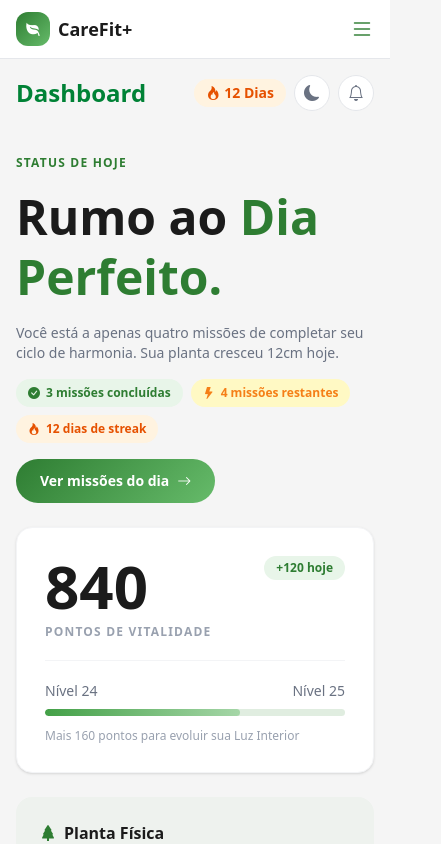
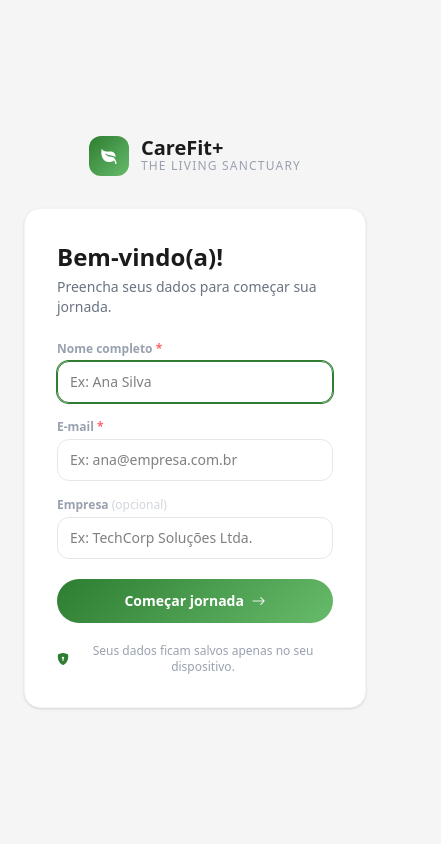
Before and after one commit to Castilho8/Sprint02-WebDev, a React (Vite) app: page / in a window 390 px wide. Shown: the top 844 px of the page, 441 px wide, since content can reach past the window. Built offline with nearby package versions, Linux system fonts and the light colour scheme.

Commit message:
feat:login-page git commit -m feat:login-page git commit -m feat:login-page

```diff
--- a/src/App.jsx
+++ b/src/App.jsx
@@ -4,13 +4,15 @@ import Dashboard from './pages/Dashboard'
 import Missions from './pages/Missions'
 import Profile from './pages/Profile'
 import Store from './pages/Store'
+import Login from './pages/Login'
 import { AvatarProvider } from './context/AvatarContext'
 import { ThemeProvider } from './context/ThemeContext'
+import { AuthProvider, useAuth } from './context/AuthContext'
 
-export default function App() {
+function AppContent() {
+  const { user } = useAuth()
+  if (!user) return <Login />
   return (
-    <ThemeProvider>
-    <AvatarProvider>
     <BrowserRouter>
       <Layout>
         <Routes>
@@ -21,6 +23,16 @@ export default function App() {
         </Routes>
       </Layout>
     </BrowserRouter>
+  )
+}
+
+export default function App() {
+  return (
+    <ThemeProvider>
+      <AvatarProvider>
+        <AuthProvider>
+          <AppContent />
+        </AuthProvider>
       </AvatarProvider>
     </ThemeProvider>
   )
--- a/src/components/layout/Sidebar.jsx
+++ b/src/components/layout/Sidebar.jsx
@@ -1,5 +1,6 @@
 import { NavLink } from 'react-router-dom'
 import { useAvatar } from '../../context/AvatarContext'
+import { useAuth } from '../../context/AuthContext'
 
 const navLinks = [
   { to: '/', label: 'Home', icon: 'bi-house-fill' },
@@ -10,6 +11,7 @@ const navLinks = [
 
 export default function Sidebar() {
   const { avatar } = useAvatar()
+  const { user, logout } = useAuth()
   return (
     <aside className="hidden lg:flex flex-col w-64 bg-white dark:bg-slate-900 border-r border-gray-200 dark:border-slate-700 sticky top-0 h-screen">
       {/* Logotipo */}
@@ -57,7 +59,7 @@ export default function Sidebar() {
             style={{ width: 32, height: 32, border: '2px solid #66bb6a' }}
           />
           <div>
-            <div className="text-sm font-bold text-[#1b1b1b] dark:text-slate-100">Bruno Silva</div>
+            <div className="text-sm font-bold text-[#1b1b1b] dark:text-slate-100">{user?.nome || 'Usuário'}</div>
             <div className="text-xs text-gray-400 dark:text-slate-500">Nível 12 · Guerreiro</div>
           </div>
         </div>
@@ -67,6 +69,12 @@ export default function Sidebar() {
         <div className="w-full rounded-full overflow-hidden" style={{ height: 10, background: '#334155' }}>
           <div className="h-full rounded-full" style={{ width: '74%', background: 'linear-gradient(90deg, #2e7d32, #a5d6a7)' }} />
         </div>
+        <button
+          onClick={logout}
+          className="mt-2 w-full flex items-center justify-center gap-1.5 py-1.5 rounded-full text-xs font-semibold text-gray-400 dark:text-slate-500 hover:text-red-500 dark:hover:text-red-400 hover:bg-red-50 dark:hover:bg-red-900/20 transition-colors"
+        >
+          <i className="bi bi-box-arrow-right" /> Sair
+        </button>
       </div>
     </aside>
   )
--- /dev/null
+++ b/src/context/AuthContext.jsx
@@ -0,0 +1,38 @@
+import { createContext, useContext, useState } from 'react'
+
+const AuthContext = createContext()
+
+export function AuthProvider({ children }) {
+  const [user, setUser] = useState(() => {
+    const stored = localStorage.getItem('carefit_user')
+    return stored ? JSON.parse(stored) : null
+  })
+
+  const login = ({ nome, email, empresa }) => {
+    const memberSince = new Date()
+      .toLocaleDateString('pt-BR', { month: 'short', year: 'numeric' })
+      .replace(/^\w/, c => c.toUpperCase())
+    const userData = { nome, email, empresa, telefone: '', nascimento: '', memberSince }
+    localStorage.setItem('carefit_user', JSON.stringify(userData))
+    setUser(userData)
+  }
+
+  const logout = () => {
+    localStorage.removeItem('carefit_user')
+    setUser(null)
+  }
+
+  const updateUser = (fields) => {
+    const updated = { ...user, ...fields }
+    localStorage.setItem('carefit_user', JSON.stringify(updated))
+    setUser(updated)
+  }
+
+  return (
+    <AuthContext.Provider value={{ user, login, logout, updateUser }}>
+      {children}
+    </AuthContext.Provider>
+  )
+}
+
+export const useAuth = () => useContext(AuthContext)
--- a/src/pages/Dashboard.jsx
+++ b/src/pages/Dashboard.jsx
@@ -3,6 +3,7 @@ import { Link } from 'react-router-dom'
 import TopBar from '../components/ui/TopBar'
 import Modal from '../components/ui/Modal'
 import { useTheme } from '../context/ThemeContext'
+import { useAuth } from '../context/AuthContext'
 
 const MONITORING_QUESTIONS = [
   { id: 'bemestar', label: 'Como está seu nível de bem-estar geral?', shortLabel: 'Bem-estar', inverted: false, lowLabel: 'Muito baixo', highLabel: 'Muito alto' },
@@ -78,6 +79,8 @@ export default function Dashboard() {
   }
 
   const { dark } = useTheme()
+  const { user } = useAuth()
+  const firstName = user?.nome?.split(' ')[0] || ''
   const q = MONITORING_QUESTIONS[currentQ]
   const riskInfo = wellnessScore !== null ? getWellnessRisk(wellnessScore) : null
 
@@ -89,6 +92,11 @@ export default function Dashboard() {
       <div className="grid grid-cols-1 lg:grid-cols-5 gap-6 items-start">
         <div className="lg:col-span-3 flex flex-col gap-4">
           <div className="text-xs font-bold text-[#2e7d32] uppercase tracking-widest">Status de Hoje</div>
+          {firstName && (
+            <div className="text-sm font-semibold text-gray-500 dark:text-slate-400 -mt-1">
+              Bom dia, {firstName}!
+            </div>
+          )}
           <h2 className="text-5xl font-extrabold text-[#1b1b1b] leading-tight">
             Rumo ao <span className="text-[#2e7d32]">Dia Perfeito.</span>
           </h2>
--- /dev/null
+++ b/src/pages/Login.jsx
@@ -0,0 +1,173 @@
+import { useState } from 'react'
+import { useAuth } from '../context/AuthContext'
+
+export default function Login() {
+  const { login } = useAuth()
+  const [form, setForm] = useState({ nome: '', email: '', empresa: '' })
+  const [errors, setErrors] = useState({})
+
+  const set = (field) => (e) => {
+    setForm(f => ({ ...f, [field]: e.target.value }))
+    setErrors(er => ({ ...er, [field]: '' }))
+  }
+
+  const handleSubmit = (e) => {
+    e.preventDefault()
+    const errs = {}
+    if (!form.nome.trim()) errs.nome = 'Informe seu nome completo.'
+    if (!form.email.trim() || !form.email.includes('@')) errs.email = 'Informe um e-mail válido.'
+    if (Object.keys(errs).length) { setErrors(errs); return }
+    login({ nome: form.nome.trim(), email: form.email.trim(), empresa: form.empresa.trim() })
+  }
+
+  const inputClass = (field) =>
+    `w-full border rounded-xl px-3 py-2.5 text-sm focus:outline-none focus:border-[#2e7d32] focus:ring-1 focus:ring-[#2e7d32] dark:bg-slate-800 dark:text-slate-100 dark:placeholder-slate-500 transition-colors ${
+      errors[field]
+        ? 'border-red-400 bg-red-50 dark:bg-red-900/20 dark:border-red-500'
+        : 'border-gray-200 dark:border-slate-600'
+    }`
+
+  return (
+    <div className="min-h-screen flex">
+
+      {/* Painel esquerdo — branding */}
+      <div
+        className="hidden lg:flex flex-col justify-between w-[45%] p-10"
+        style={{ background: 'linear-gradient(160deg, #1b5e20 0%, #2e7d32 55%, #43a047 100%)' }}
+      >
+        {/* Logo */}
+        <div className="flex items-center gap-3">
+          <div
+            className="flex items-center justify-center rounded-xl shrink-0"
+            style={{ width: 42, height: 42, background: 'rgba(255,255,255,0.2)' }}
+          >
+            <i className="bi bi-leaf-fill text-white text-xl" />
+          </div>
+          <div>
+            <div className="font-extrabold text-xl text-white leading-none">CareFit+</div>
+            <div className="text-xs text-white/50 tracking-widest">THE LIVING SANCTUARY</div>
+          </div>
+        </div>
+
+        {/* Headline + features */}
+        <div>
+          <h1 className="text-4xl font-extrabold text-white leading-tight mb-3">
+            Seu bem-estar<br />começa aqui.
+          </h1>
+          <p className="text-white/70 text-sm mb-8 leading-relaxed">
+            Missões diárias, monitoramento de saúde e recompensas por hábitos saudáveis — tudo em um lugar.
+          </p>
+          <div className="flex flex-col gap-3">
+            {[
+              'Missões diárias personalizadas',
+              'Monitoramento preventivo de saúde',
+              'Recompensas por hábitos saudáveis',
+              'Acompanhamento de bem-estar mental',
+            ].map(f => (
+              <div key={f} className="flex items-center gap-3">
+                <div
+                  className="flex items-center justify-center rounded-full shrink-0"
+                  style={{ width: 22, height: 22, background: 'rgba(255,255,255,0.2)' }}
+                >
+                  <i className="bi bi-check-lg text-white text-xs" />
+                </div>
+                <span className="text-white/85 text-sm">{f}</span>
+              </div>
+            ))}
+          </div>
+        </div>
+
+        <p className="text-white/35 text-xs">© 2026 CareFit+ Wellness. Todos os direitos reservados.</p>
+      </div>
+
+      {/* Painel direito — formulário */}
+      <div className="flex-1 flex flex-col items-center justify-center bg-[#f5f5f5] dark:bg-slate-900 p-6">
+
+        {/* Logo mobile */}
+        <div className="flex lg:hidden items-center gap-3 mb-8">
+          <div
+            className="flex items-center justify-center rounded-xl"
+            style={{ width: 40, height: 40, background: 'linear-gradient(135deg, #2e7d32, #66bb6a)' }}
+          >
+            <i className="bi bi-leaf-fill text-white" />
+          </div>
+          <div>
+            <div className="font-extrabold text-xl text-[#1b1b1b] dark:text-slate-100 leading-none">CareFit+</div>
+            <div className="text-xs text-gray-400 dark:text-slate-500 tracking-widest">THE LIVING SANCTUARY</div>
+          </div>
+        </div>
+
+        {/* Card do formulário */}
+        <div className="w-full max-w-md bg-white dark:bg-slate-800 rounded-2xl border border-gray-100 dark:border-slate-700 shadow-sm p-8">
+          <h2 className="text-2xl font-extrabold text-[#1b1b1b] dark:text-slate-100 mb-1">
+            Bem-vindo(a)!
+          </h2>
+          <p className="text-sm text-gray-500 dark:text-slate-400 mb-6">
+            Preencha seus dados para começar sua jornada.
+          </p>
+
+          <form onSubmit={handleSubmit} className="flex flex-col gap-4">
+
+            {/* Nome */}
+            <div>
+              <label className="text-xs font-semibold text-gray-400 dark:text-slate-400 mb-1 block">
+                Nome completo <span className="text-red-400">*</span>
+              </label>
+              <input
+                className={inputClass('nome')}
+                placeholder="Ex: Ana Silva"
+                value={form.nome}
+                onChange={set('nome')}
+                autoFocus
+              />
+              {errors.nome && <p className="text-xs text-red-500 mt-1">{errors.nome}</p>}
+            </div>
+
+            {/* Email */}
+            <div>
+              <label className="text-xs font-semibold text-gray-400 dark:text-slate-400 mb-1 block">
+                E-mail <span className="text-red-400">*</span>
+              </label>
+              <input
+                type="email"
+                className={inputClass('email')}
+                placeholder="Ex: ana@empresa.com.br"
+                value={form.email}
+                onChange={set('email')}
+              />
+              {errors.email && <p className="text-xs text-red-500 mt-1">{errors.email}</p>}
+            </div>
+
+            {/* Empresa */}
+            <div>
+              <label className="text-xs font-semibold text-gray-400 dark:text-slate-400 mb-1 block">
+                Empresa <span className="text-gray-300 dark:text-slate-600 font-normal">(opcional)</span>
+              </label>
+              <input
+                className={inputClass('empresa')}
+                placeholder="Ex: TechCorp Soluções Ltda."
+                value={form.empresa}
+                onChange={set('empresa')}
+              />
+            </div>
+
+            <button
+              type="submit"
+              className="w-full py-3 rounded-full text-sm font-bold text-white mt-1 hover:opacity-90 transition-opacity"
+              style={{ background: 'linear-gradient(135deg, #2e7d32, #66bb6a)' }}
+            >
+              Começar jornada <i className="bi bi-arrow-right ms-1" />
+            </button>
+
+          </form>
+
+          <p className="text-xs text-gray-400 dark:text-slate-500 text-center mt-5 flex items-center justify-center gap-1">
+            <i className="bi bi-shield-lock-fill text-[#2e7d32]" />
+            Seus dados ficam salvos apenas no seu dispositivo.
+          </p>
+        </div>
+      </div>
+
+    </div>
+  )
+}
--- a/src/pages/Profile.jsx
+++ b/src/pages/Profile.jsx
@@ -3,6 +3,7 @@ import TopBar from '../components/ui/TopBar'
 import Modal from '../components/ui/Modal'
 import { useAvatar } from '../context/AvatarContext'
 import { useTheme } from '../context/ThemeContext'
+import { useAuth } from '../context/AuthContext'
 
 const TABS = [
   { id: 'dados', label: 'Dados Pessoais' },
@@ -21,18 +22,20 @@ const ACHIEVEMENTS = [
 ]
 
 function TabPersonal({ editing, setEditing }) {
+  const { user, updateUser } = useAuth()
   const [form, setForm] = useState({
-    nome: 'Bruno Silva',
-    email: 'bruno.silva@empresa.com.br',
-    telefone: '(11) 99876-5432',
-    nascimento: '15 de março de 1990',
-    empresa: 'TechCorp Soluções Ltda.',
+    nome: user?.nome || '',
+    email: user?.email || '',
+    telefone: user?.telefone || '',
+    nascimento: user?.nascimento || '',
+    empresa: user?.empresa || '',
   })
   const [saved, setSaved] = useState({ ...form })
   const [toast, setToast] = useState(false)
 
   const save = () => {
     setSaved({ ...form })
+    updateUser(form)
     setEditing(false)
     setToast(true)
     setTimeout(() => setToast(false), 3000)
@@ -316,6 +319,7 @@ export default function Profile() {
   const [deleteError, setDeleteError] = useState(false)
   const { avatar, updateAvatar } = useAvatar()
   const { dark } = useTheme()
+  const { user } = useAuth()
   const fileInputRef = useRef(null)
 
   function handleChange(e) {
@@ -362,14 +366,14 @@ export default function Profile() {
             <input ref={fileInputRef} type="file" accept="image/*" className="hidden" onChange={handleChange} />
           </div>
           <div className="text-center sm:text-left flex-1">
-            <div className="font-extrabold text-2xl text-[#1b1b1b]">Bruno Silva</div>
+            <div className="font-extrabold text-2xl text-[#1b1b1b]">{user?.nome || 'Usuário'}</div>
             <span
               className="inline-block mt-1 px-3 py-1 rounded-full text-sm font-bold text-white"
               style={{ background: 'linear-gradient(135deg, #2e7d32, #66bb6a)' }}
             >
               Nível 12 · Guerreiro
             </span>
-            <div className="text-xs text-gray-400 mt-2">bruno.silva@empresa.com.br · Membro desde Jan 2024</div>
+            <div className="text-xs text-gray-400 mt-2">{user?.email}{user?.memberSince ? ` · Membro desde ${user.memberSince}` : ''}</div>
             <div className="flex flex-wrap gap-2 mt-2 justify-center sm:justify-start">
               <span className="px-2 py-0.5 rounded-full text-xs font-bold border border-[#a5d6a7] bg-[#e8f5e9] text-[#2e7d32]">Físico: Intermediário</span>
               <span className="px-2 py-0.5 rounded-full text-xs font-bold border border-blue-200 bg-[#e3f2fd] text-blue-600">Mental: Iniciante</span>
```
Also changed, not shown: src/context/AvatarContext.jsx (+2 -1 lines). Lines whose indentation alone changed are shown as unchanged.
